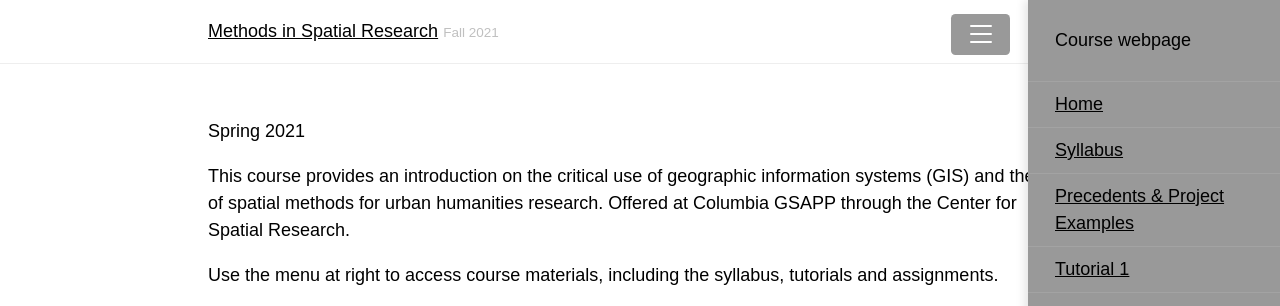
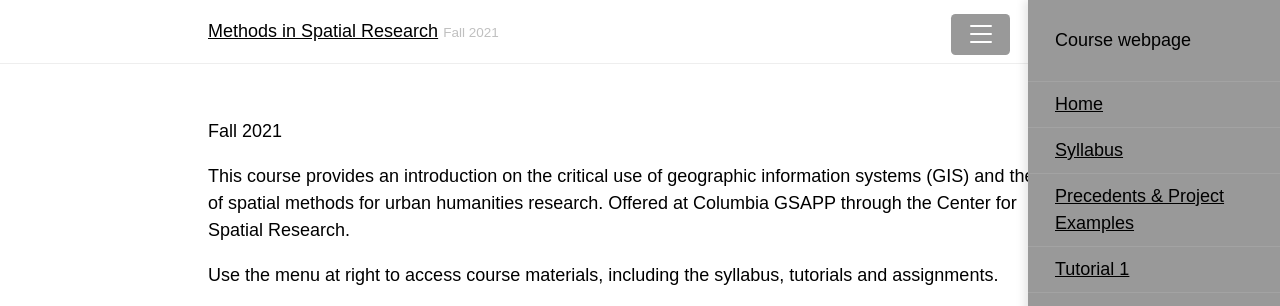
Before and after one commit to CenterForSpatialResearch/methods-in-spatial-research-fa2021, a Jekyll site: the page built from index.html, in a window 1280 px wide. Shown: the top 306 px of the page. Built offline with Jekyll 4.4.1, drawn with Linux system fonts in a browser that asks for light colours; the list of posts is cut into pages by our own code.

```diff
--- a/index.html
+++ b/index.html
@@ -2,7 +2,7 @@
 layout: default
 ---
 
-<p>Spring 2021</p>
+<p>Fall 2021</p>
 <p>This course provides an introduction on the critical use of geographic information systems (GIS) and the use of spatial methods for urban humanities research. Offered at Columbia GSAPP through the Center for Spatial Research.</p>
 
 <p>Use the menu at right to access course materials, including the syllabus, tutorials and assignments.</p>
```
Also changed, not shown: syllabus.md (+2 -1 lines), 2 other files.
